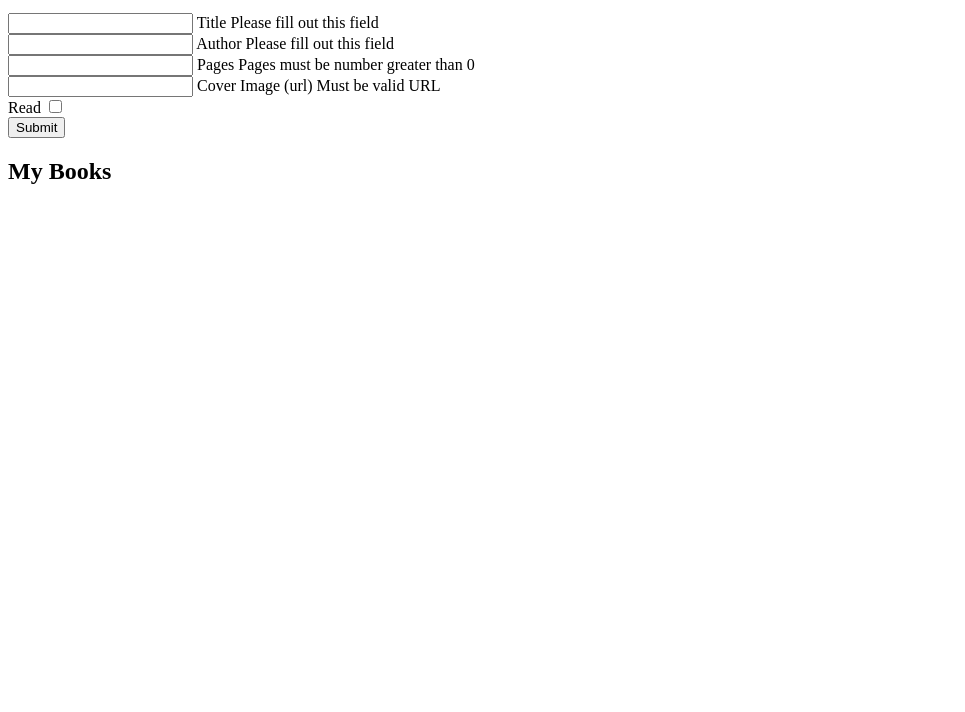
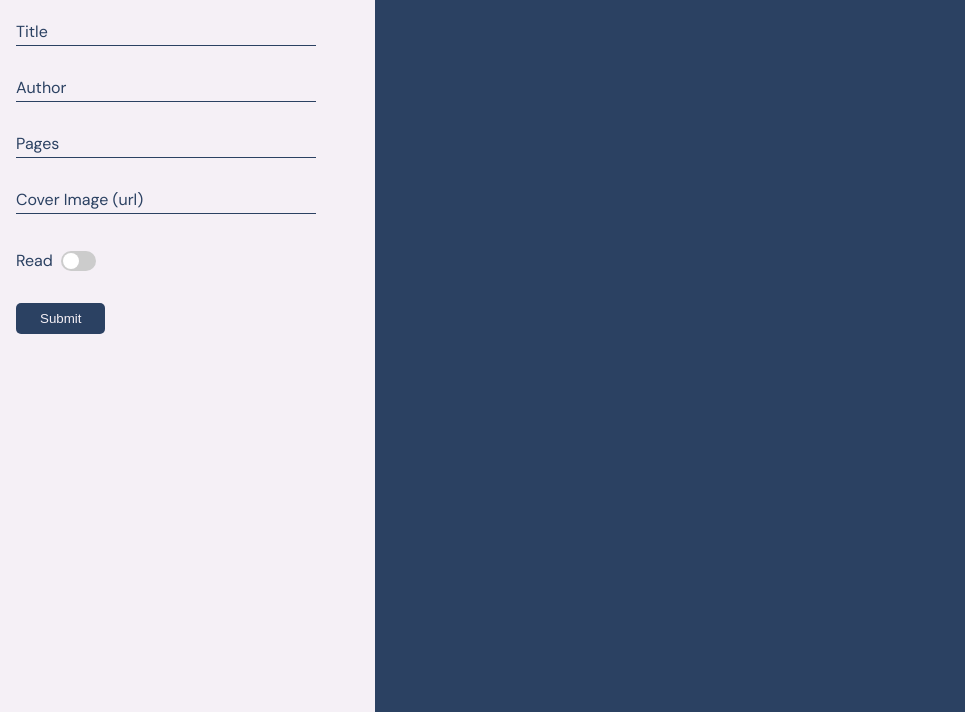
Before and after one commit to KevinSalina/Litebrary, a plain HTML site: page index.html in a window 1280 px wide. Shown: the part 88-800 px from the top of the page, without its empty margins (0-965 px from the left). Drawn offline with Linux system fonts and the light colour scheme; the site is published under a folder, as on GitHub Pages, so addresses that start at the root find nothing.

Commit message:
Updated css link

```diff
--- a/index.html
+++ b/index.html
@@ -5,8 +5,8 @@
     <meta charset="UTF-8">
     <meta http-equiv="X-UA-Compatible" content="IE=edge">
     <meta name="viewport" content="width=device-width, initial-scale=1.0">
-    <link rel="stylesheet" href="/styles/css/styles.css">
-    <link rel="icon" href="./assets/book.png">
+    <link rel="stylesheet" href="styles/css/styles.css">
+    <link rel="icon" href="assets/book.png">
     <script src="https://kit.fontawesome.com/421a2e0bfb.js" crossorigin="anonymous"></script>
     <title>Library Project</title>
 </head>
```
